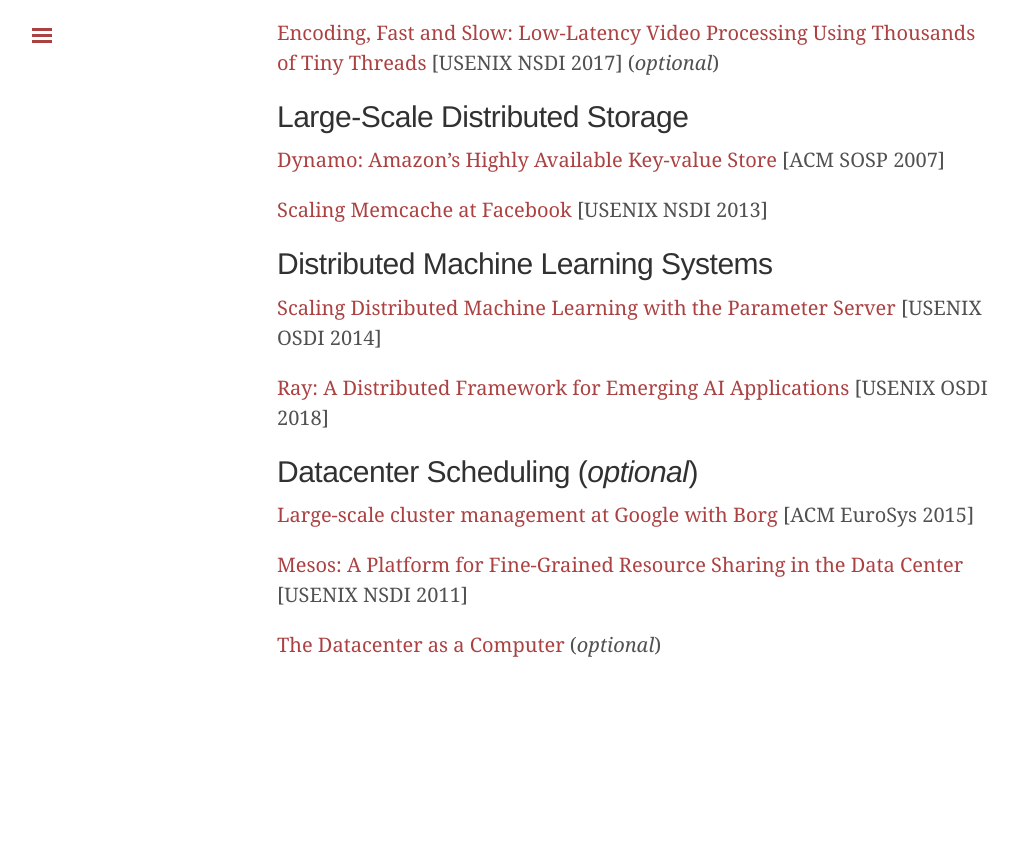
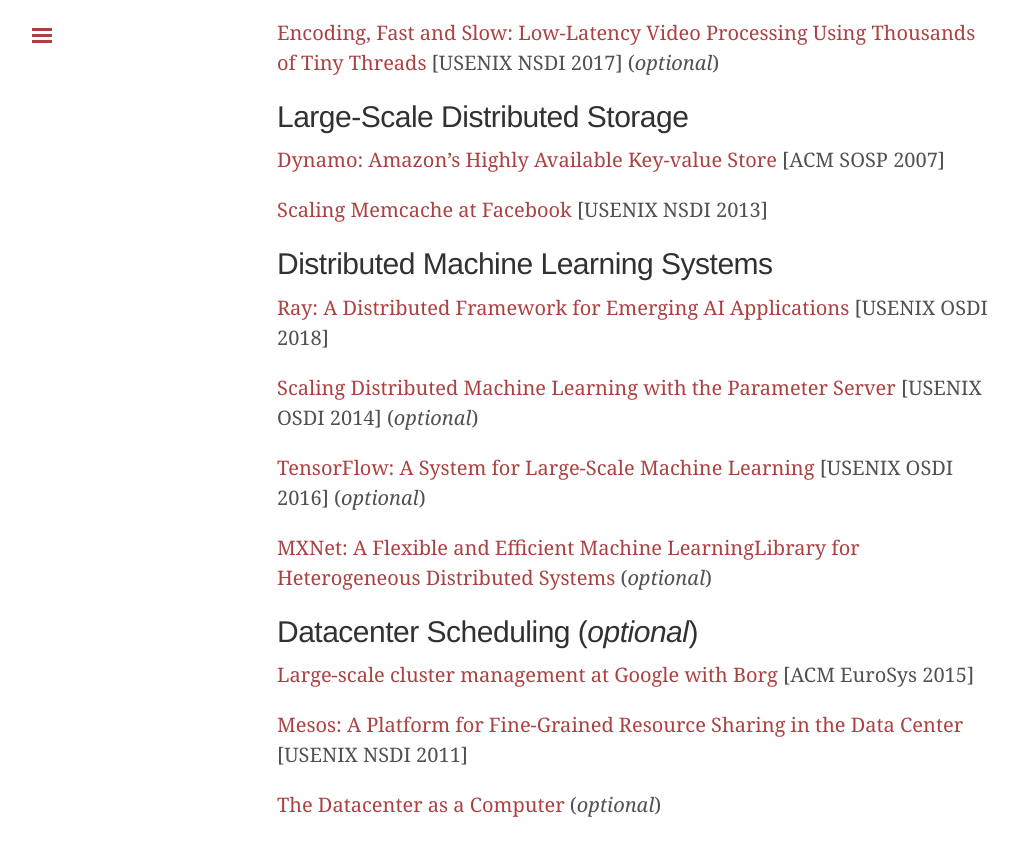
Before and after one commit to tddg/cs675-spring20, a Jekyll site: the page built from reading_list.md, in a window 1280 px wide and 900 px high, scrolled down 1537 px. Shown: the top 856 px of the window, without its empty margins (3-1021 px from the left). Built offline with Jekyll 4.4.1, drawn with Linux system fonts in a browser that asks for light colours; before the commit the page ends 2277 px from its top, so only the background shows below that.

Commit message:
added optional ML papers to reading list

```diff
--- a/reading_list.md
+++ b/reading_list.md
@@ -58,9 +58,13 @@ permalink: /reading_list.html
 
 ## Distributed Machine Learning Systems
 
-[Scaling Distributed Machine Learning with the Parameter Server]({{ site.baseurl }}/public/papers/pserver_osdi14.pdf) [USENIX OSDI 2014]
+[Ray: A Distributed Framework for Emerging AI Applications]({{ site.baseurl }}/public/papers/ray_osdi18.pdf) [USENIX OSDI 2018]
 
-[Ray: A Distributed Framework for Emerging AI Applications]({{ site.baseurl }}/public/papers/ray_osdi18.pdf) [USENIX OSDI 2018]
+[Scaling Distributed Machine Learning with the Parameter Server]({{ site.baseurl }}/public/papers/pserver_osdi14.pdf) [USENIX OSDI 2014] (*optional*)
+
+[TensorFlow: A System for Large-Scale Machine Learning]({{ site.baseurl }}/public/papers/tensorflow_osdi16.pdf) [USENIX OSDI 2016] (*optional*)
+
+[MXNet: A Flexible and Efficient Machine LearningLibrary for Heterogeneous Distributed Systems]({{ site.baseurl }}/public/papers/mxnet.pdf) (*optional*)
 
 
 ## Datacenter Scheduling (*optional*)
```
